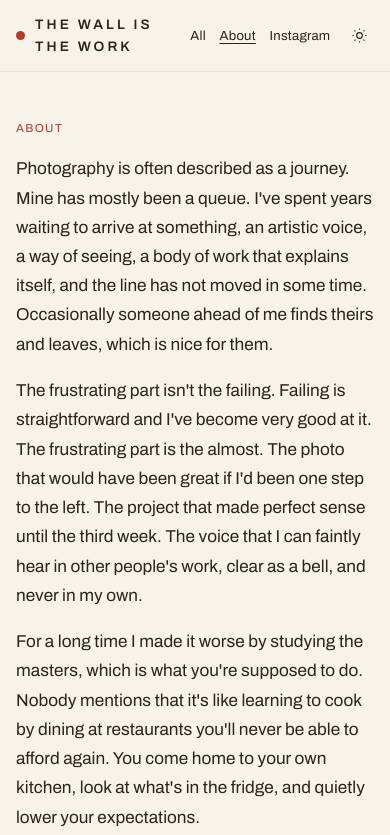
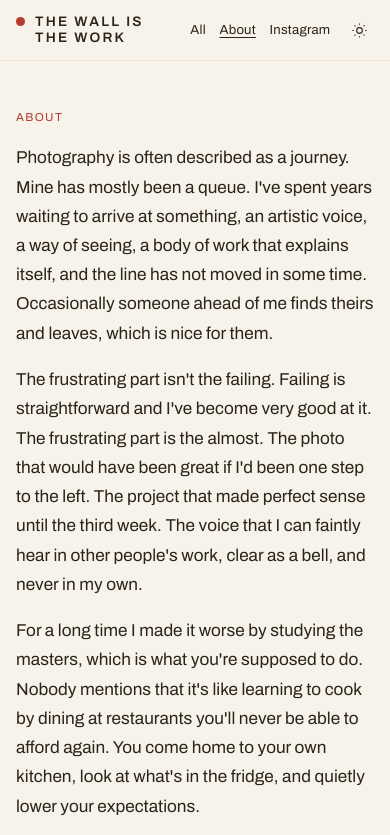
Before and after one commit to guzi4real/photo-site, an Astro site: page /about in a window 390 px wide. Shown: the top 835 px of the page. Built offline with nearby package versions, Linux system fonts and the light colour scheme; Astro itself is replaced by a stand-in of ours.

Commit message:
Add mobile two-line wordmark lockup with tightened letter-spacing

```diff
--- a/src/components/Nav.astro
+++ b/src/components/Nav.astro
@@ -3,11 +3,18 @@ import { SITE } from "../lib/site";
 
 const path = Astro.url.pathname;
 const isHome = path === "/";
+
+// Force a deliberate break between "Is" and "the" for the mobile two-line
+// lockup ("THE WALL IS" / "THE WORK"); desktop hides the <br> and stays one line.
+const wordmarkWords = SITE.name.split(" ");
+const wordmarkBreak = wordmarkWords.findIndex((w) => w.toLowerCase() === "is");
+const wordmarkLine1 = wordmarkBreak >= 0 ? wordmarkWords.slice(0, wordmarkBreak + 1).join(" ") : SITE.name;
+const wordmarkLine2 = wordmarkBreak >= 0 ? wordmarkWords.slice(wordmarkBreak + 1).join(" ") : "";
 ---
 
 <header class="nav">
   <a class="wordmark" href="/" aria-current={isHome ? "page" : undefined}>
-    <span class="dot"></span>{SITE.name}
+    <span class="dot"></span><span class="wordmark-text">{wordmarkLine1} {wordmarkLine2 && <><br />{wordmarkLine2}</>}</span>
   </a>
 
   <nav class="links" aria-label="Primary">
@@ -68,12 +75,23 @@ const isHome = path === "/";
     letter-spacing: 0.22em;
     text-transform: uppercase;
   }
+  .wordmark-text br { display: none; }
   .dot {
     width: 9px;
     height: 9px;
     border-radius: 50%;
     background: var(--accent);
     flex-shrink: 0;
+  }
+  @media (max-width: 600px) {
+    .wordmark { align-items: flex-start; }
+    .dot { margin-top: 0.2em; }
+    .wordmark-text {
+      letter-spacing: 0.16em;
+      line-height: 1.15;
+      white-space: nowrap;
+    }
+    .wordmark-text br { display: inline; }
   }
   .links {
     display: flex;
```
